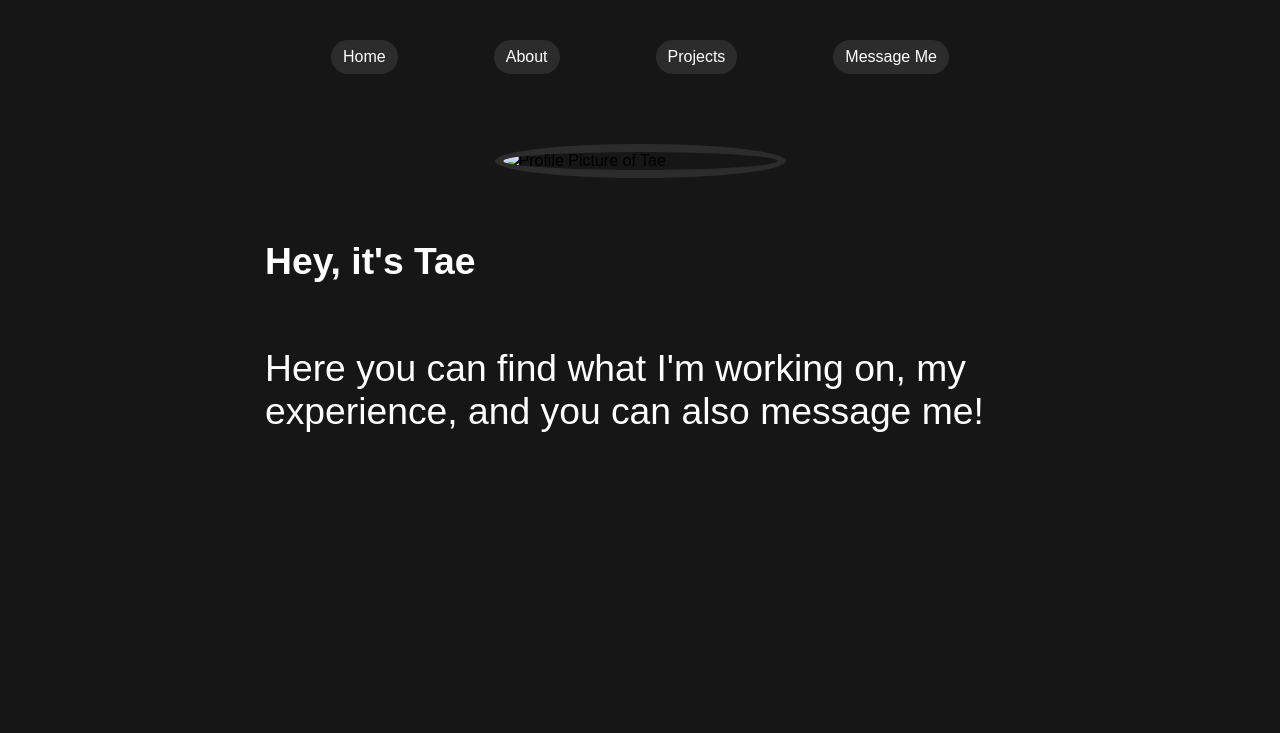
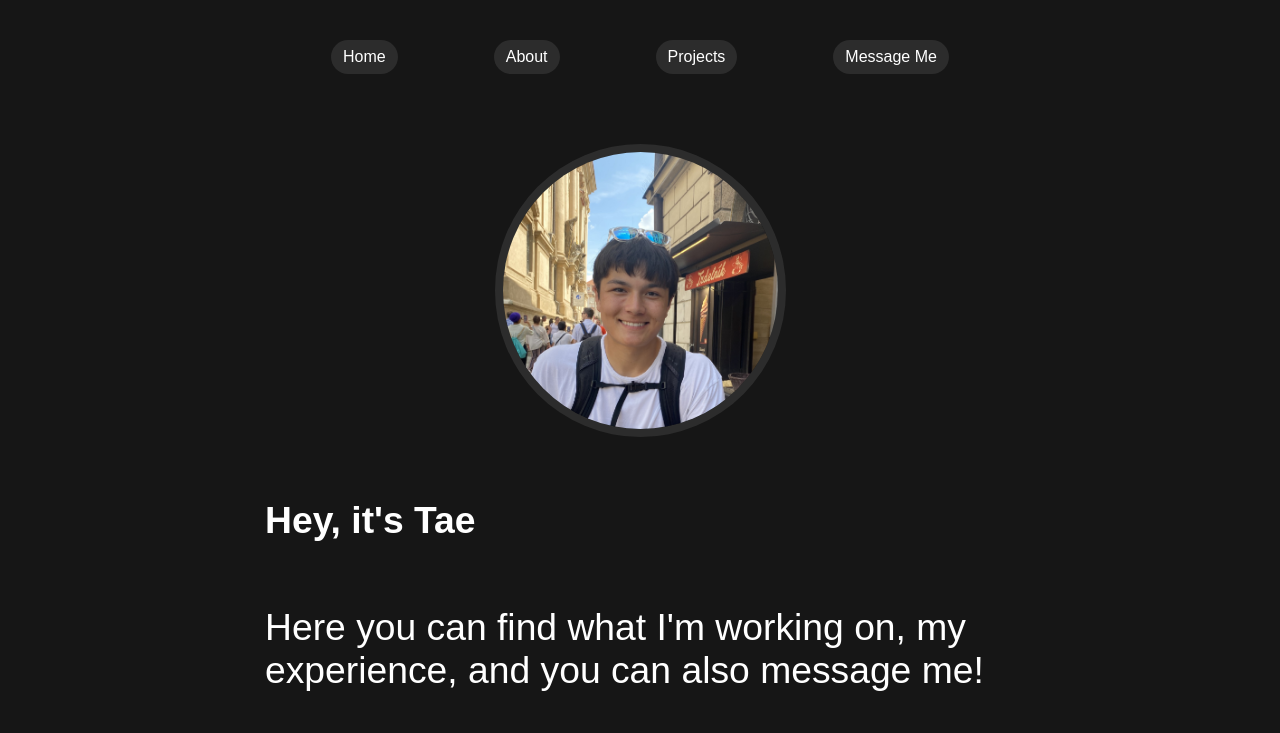
Before and after one commit to TaeEllenbecker/TaeEllenbecker.github.io, a plain HTML site: page index.html in a window 1280 px wide. Shown: the top 733 px of the page. Drawn offline with Linux system fonts and the light colour scheme.

Commit message:
Changed image path

```diff
--- a/index.html
+++ b/index.html
@@ -24,7 +24,7 @@
     <!-- main landing page -->
     <div class = "landing">
         <div class = "myimage">
-            <img src="IMG_3245.jpeg" alt="Profile Picture of Tae">
+            <img src="./images/IMG_3245.jpeg" alt="Profile Picture of Tae">
         </div>
         <h1>Hey, it's Tae</h1>
         <p>Here you can find what I'm working on, my experience, and you can also message me!</p>
```
